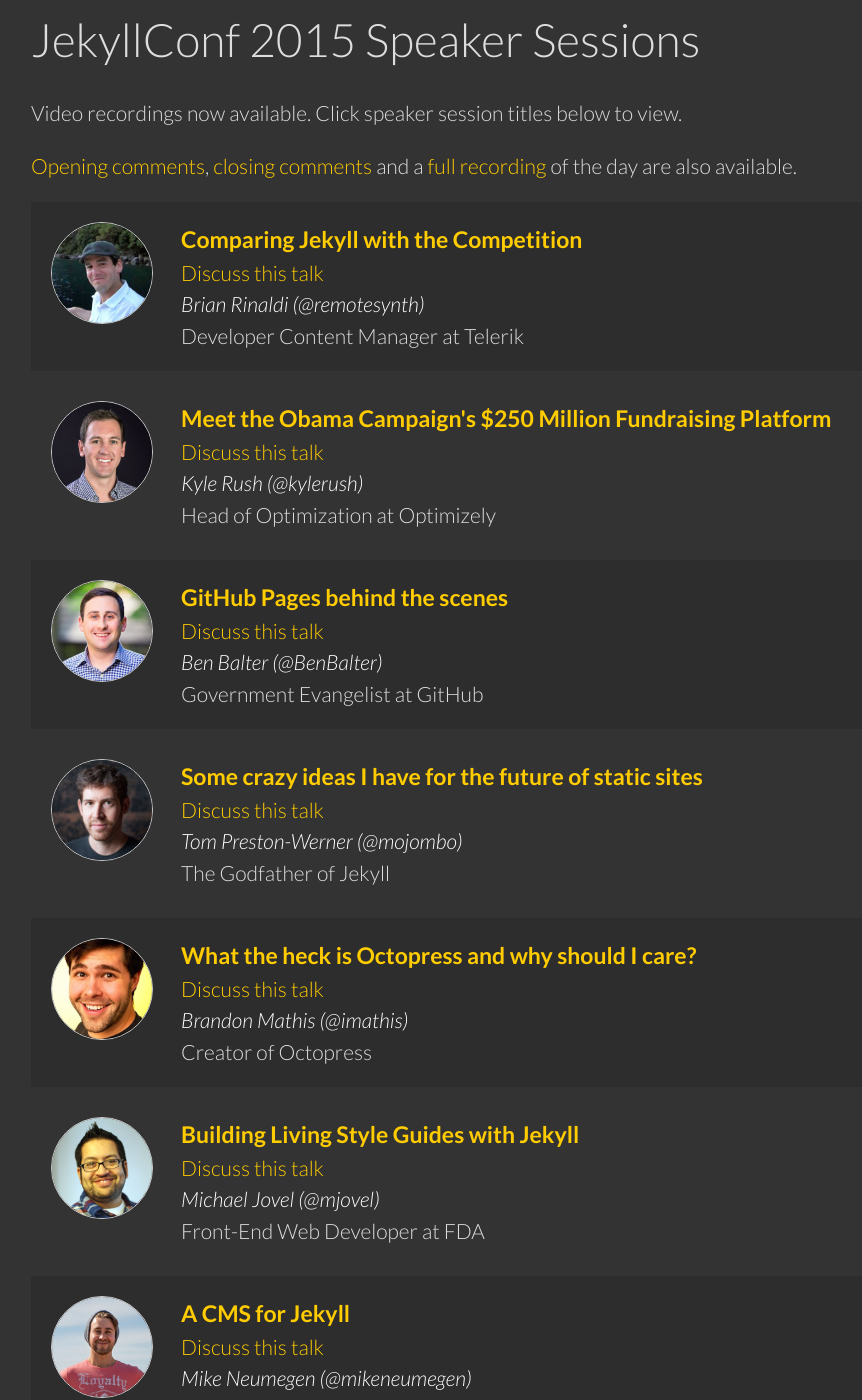
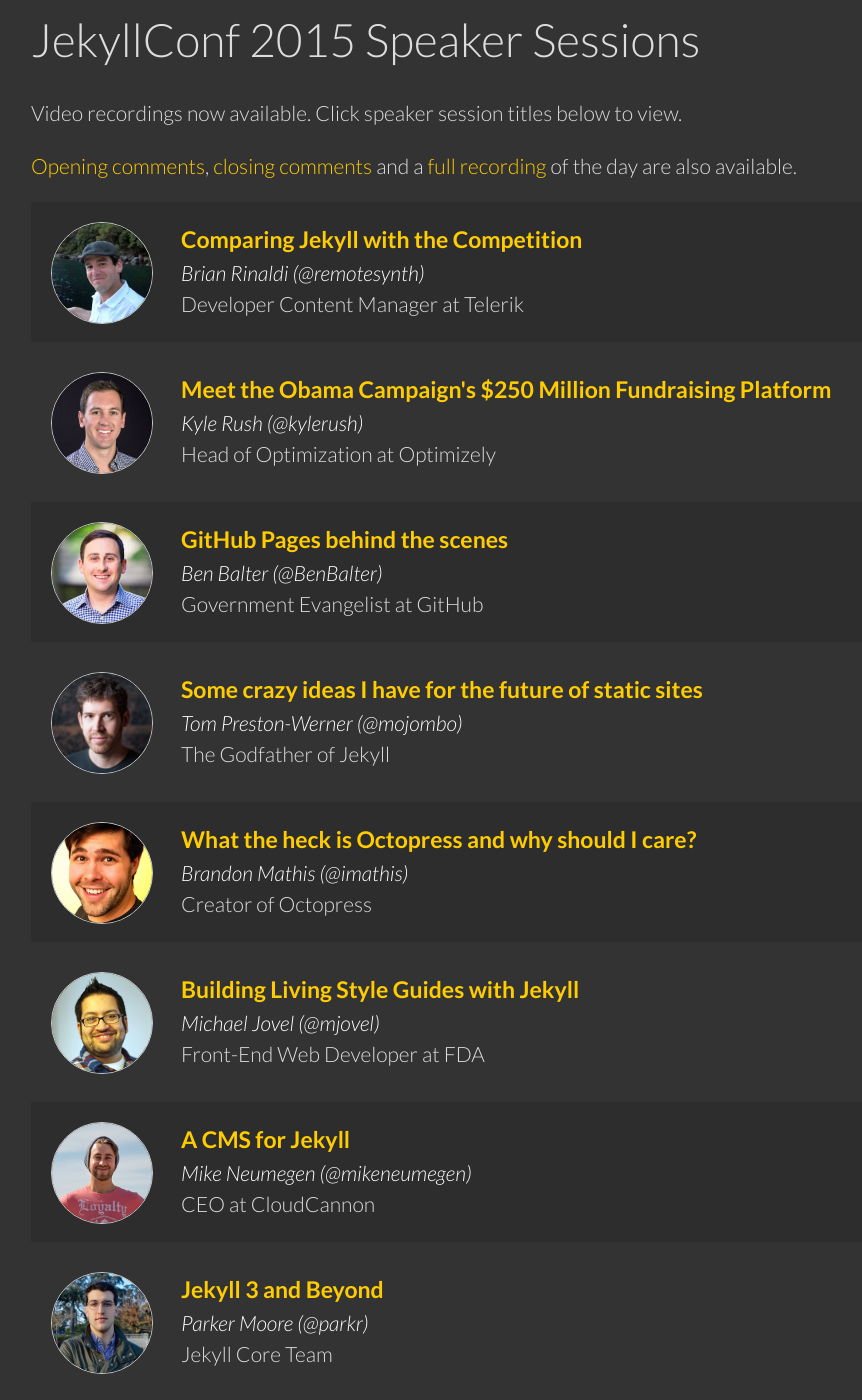
Before and after one commit to CloudCannon/JekyllConf, a Jekyll site: the page built from index.html, in a window 1280 px wide and 1400 px high, scrolled down 643 px. Shown: the whole window, without its empty margins (109-971 px from the left). Built offline with Jekyll 4.4.1, drawn with Linux system fonts in a browser that asks for light colours; nearby versions of some CDN libraries; comment, search, counter and statistics services are not loaded.

Commit message:
Updated 'index.html' via CloudCannon

```diff
--- a/index.html
+++ b/index.html
@@ -21,7 +21,6 @@
 					</div>
 					<div class="schedule_description">
 						<h3><a href="#" data-video-id="{{speaker.youtube_id}}">{{speaker.topic}}</a></h3>
-						<p><a href="{{speaker.discussion_forum}}">Discuss this talk</a></p>
 						<p><a class="speaker_name" target="_blank" href="https://twitter.com/{{ speaker.twitter_handle }}"><em>{{ speaker.name }} (@{{speaker.twitter_handle}})</em></a>
 						<br>
 						{{ speaker.title }} </p>
```
